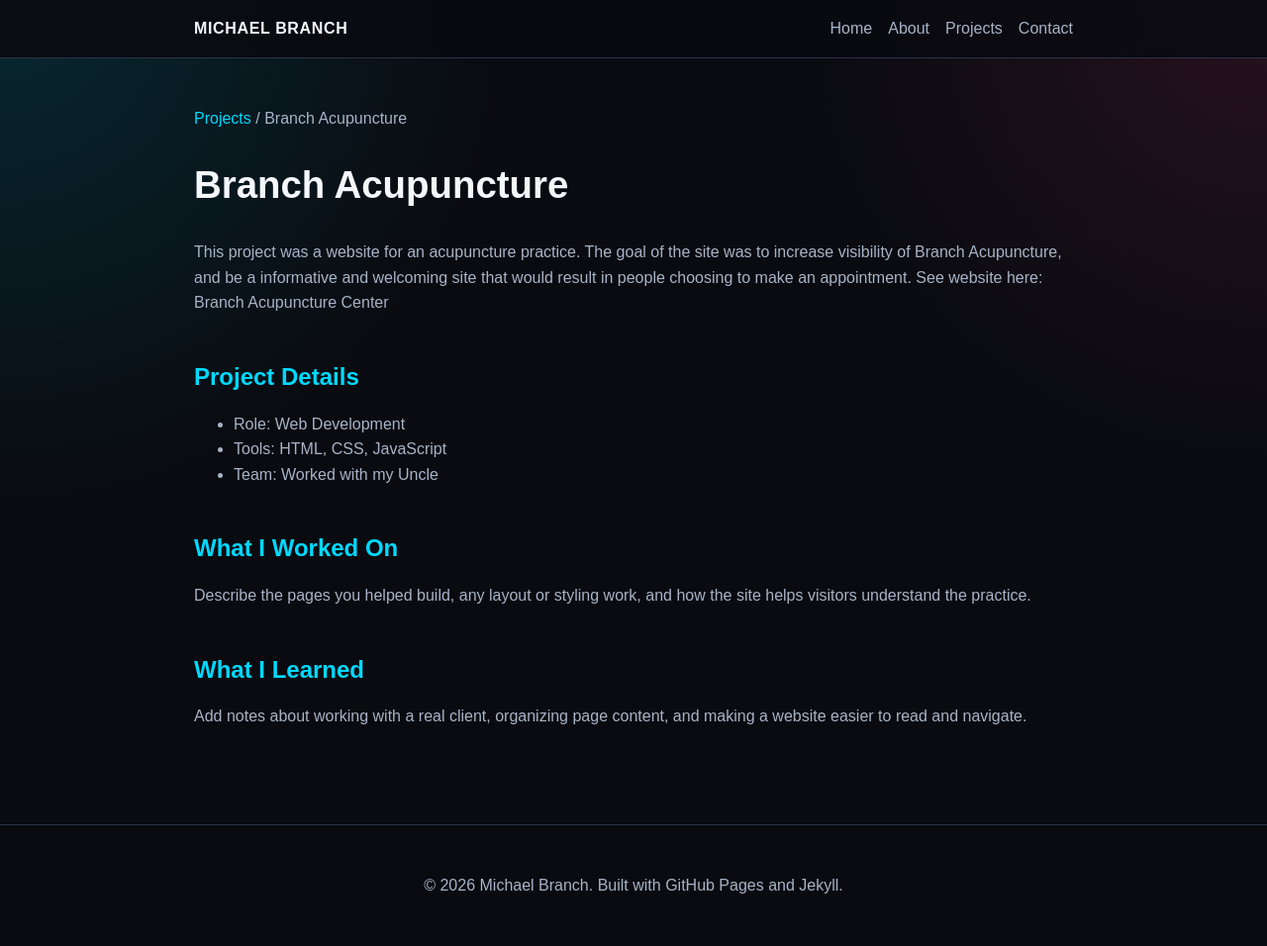
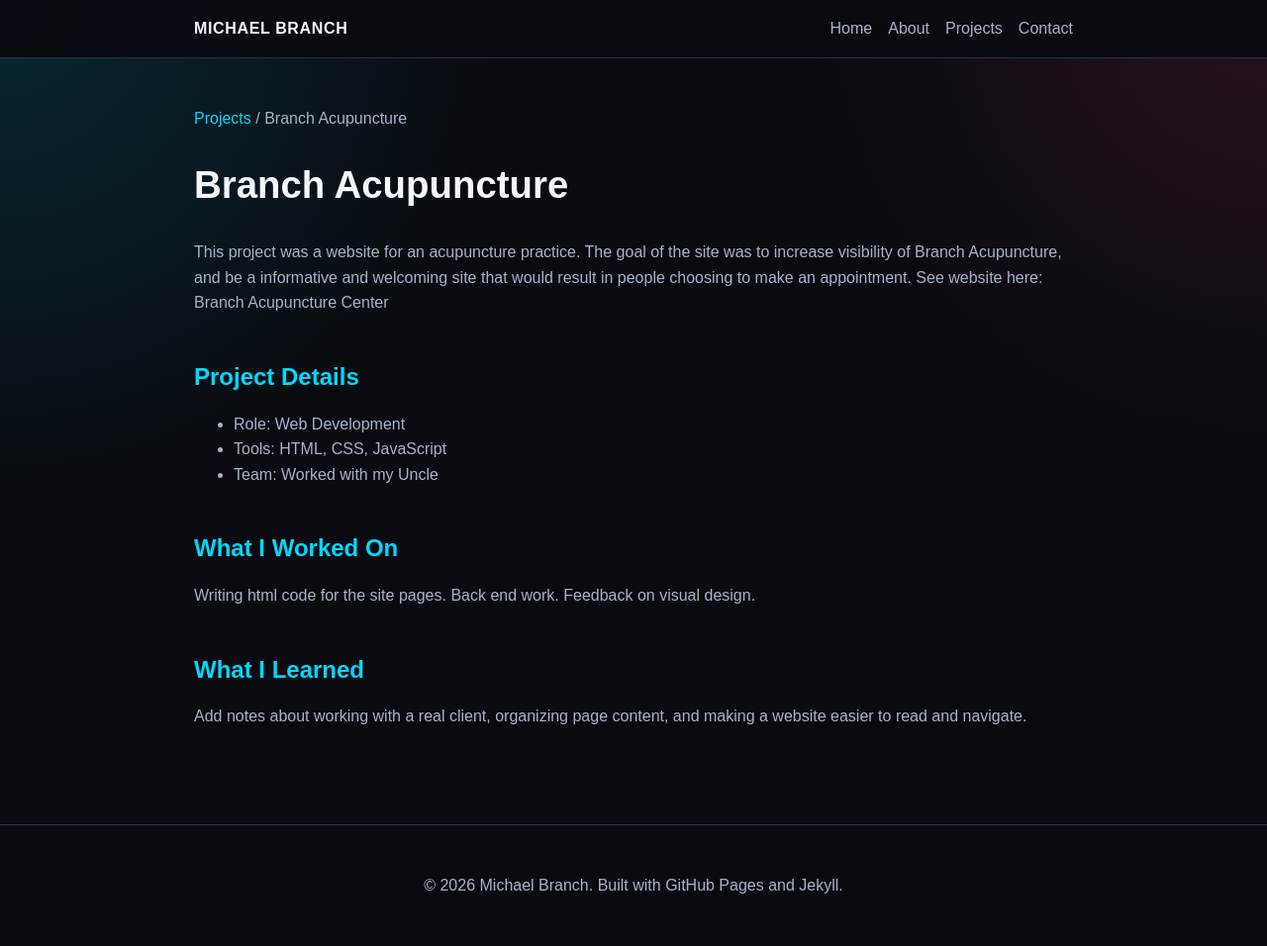
Before and after one commit to michaelbranch-code/Michaels_Portfolio, a Jekyll site: the page built from branch-acupuncture.html, in a window 1280 px wide. Shown: the whole page at 99% size. Built offline with Jekyll 4.4.1, drawn with Linux system fonts in a browser that asks for light colours.

Commit message:
Update branch-acupuncture.html

```diff
--- a/branch-acupuncture.html
+++ b/branch-acupuncture.html
@@ -25,7 +25,7 @@
 
 <section>
   <h2>What I Worked On</h2>
-  <p>Describe the pages you helped build, any layout or styling work, and how the site helps visitors understand the practice.</p>
+  <p> Writing html code for the site pages.  Back end work.  Feedback on visual design.  </p>
 </section>
 
 <section>
```
